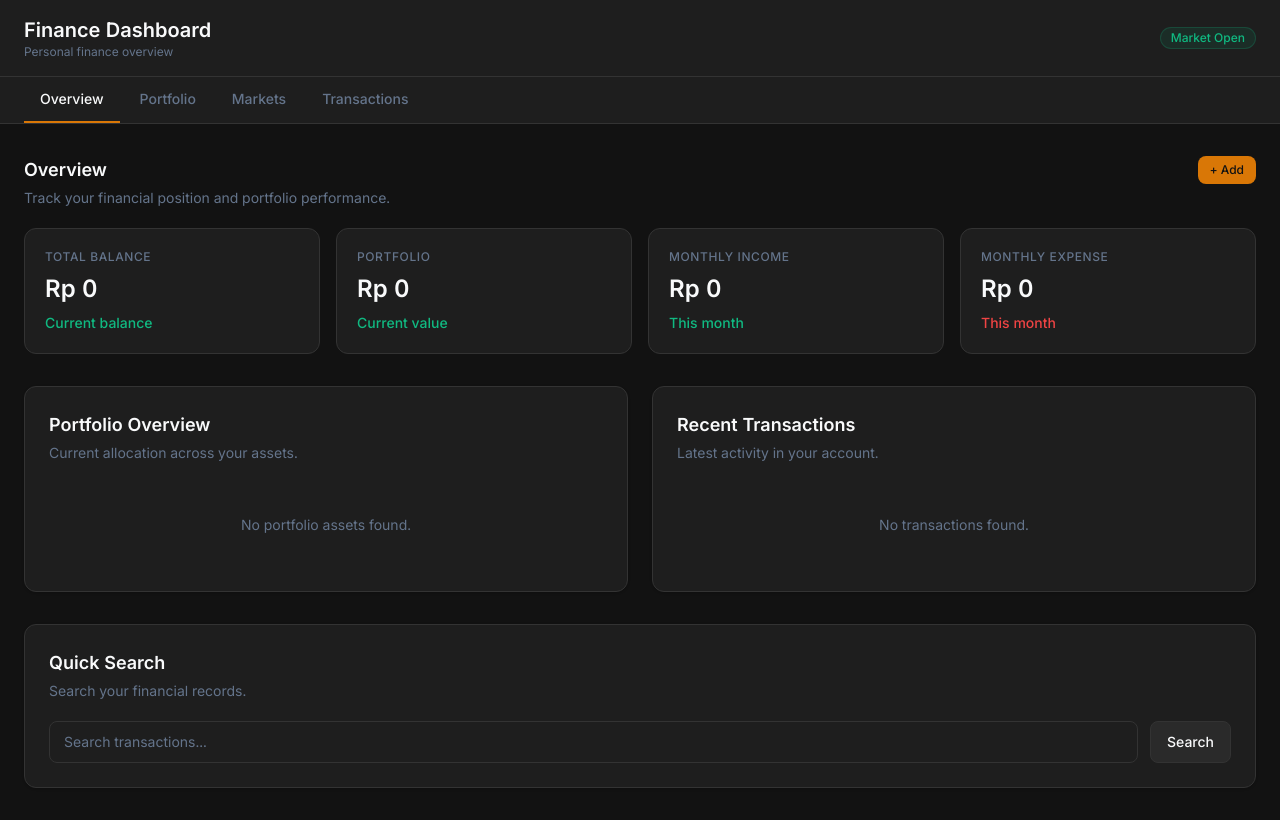
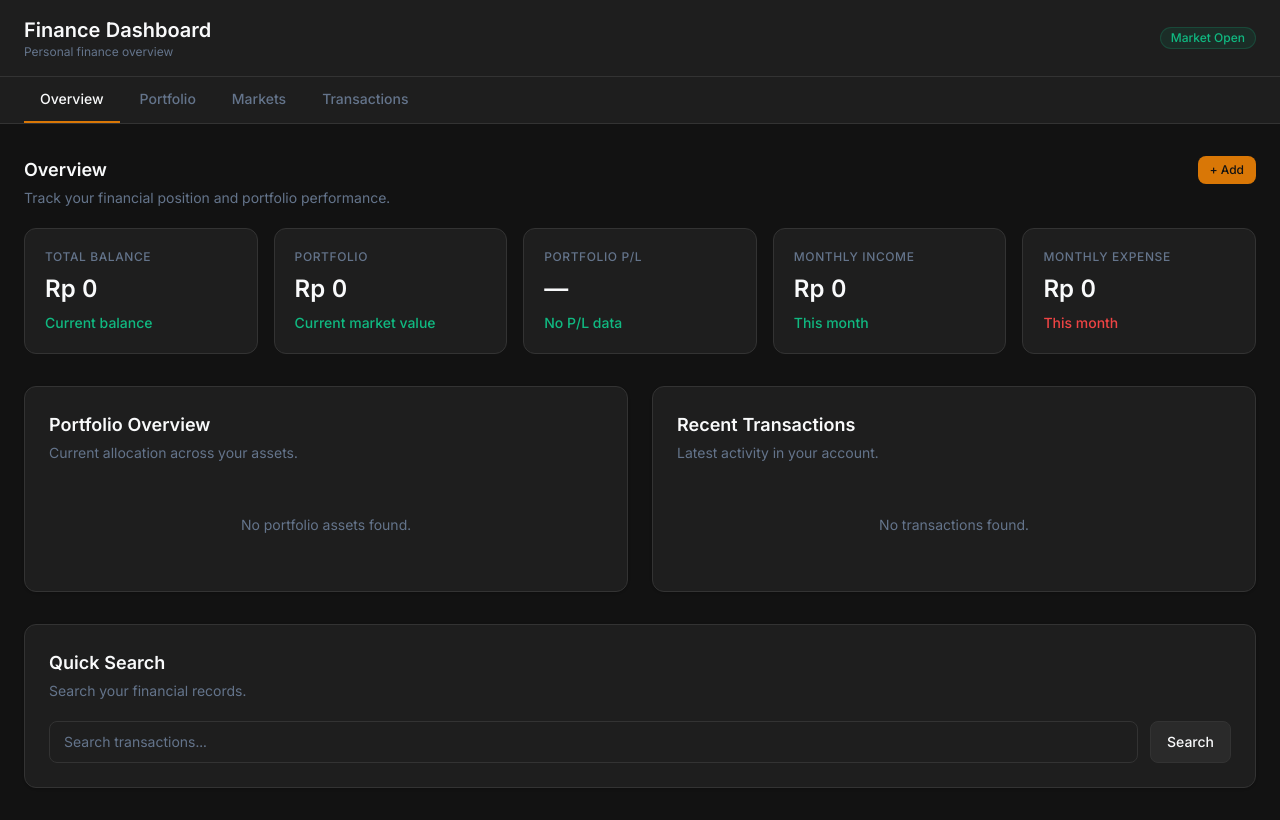
Before and after one commit to RAZKdev/Finance-Dashboard, a React (Vite) app: page / in a window 1280 px wide. Built offline with nearby package versions, Linux system fonts and the light colour scheme.

Commit message:
feat: connect portfolio metrics to dashboard stats

```diff
--- a/src/App.tsx
+++ b/src/App.tsx
@@ -22,6 +22,7 @@ import {
 import { QuickSearch } from './components/search';
 import { transactions } from './data/transactions';
 import { portfolioAssets } from './data/portfolio';
+import { calculatePortfolioMetrics } from './utils/portfolio';
 
 const TRANSACTIONS_STORAGE_KEY =
   'finance-dashboard-transactions-v1';
@@ -169,10 +170,47 @@ function App() {
     }
   );
 
+  const portfolioMetrics = portfolioList.map(
+    calculatePortfolioMetrics
+  );
+
   const portfolioValue = portfolioList.reduce(
-    (sum, asset) => sum + asset.value,
+    (sum, asset, index) =>
+      sum +
+      (portfolioMetrics[index].marketValue ?? asset.value),
     0
   );
+
+  const hasCompletePortfolioMetrics =
+    portfolioList.length > 0 &&
+    portfolioMetrics.every(
+      (metrics) =>
+        metrics.costBasis !== null &&
+        metrics.marketValue !== null &&
+        metrics.profitLoss !== null &&
+        metrics.profitLossPercent !== null
+    );
+
+  const portfolioProfitLoss = hasCompletePortfolioMetrics
+    ? portfolioMetrics.reduce(
+        (sum, metrics) => sum + (metrics.profitLoss ?? 0),
+        0
+      )
+    : null;
+
+  const portfolioCostBasis = hasCompletePortfolioMetrics
+    ? portfolioMetrics.reduce(
+        (sum, metrics) => sum + (metrics.costBasis ?? 0),
+        0
+      )
+    : 0;
+
+  const portfolioProfitLossPercent =
+    hasCompletePortfolioMetrics &&
+    portfolioCostBasis > 0 &&
+    portfolioProfitLoss !== null
+      ? (portfolioProfitLoss / portfolioCostBasis) * 100
+      : null;
 
 
   const handleSearch = () => {
@@ -321,6 +359,8 @@ function App() {
             <DashboardStats
               transactions={transactionList}
               portfolioValue={portfolioValue}
+              portfolioProfitLoss={portfolioProfitLoss}
+              portfolioProfitLossPercent={portfolioProfitLossPercent}
             />
 
             <section className="grid gap-6 lg:grid-cols-2">
--- a/src/components/dashboard/DashboardStats.tsx
+++ b/src/components/dashboard/DashboardStats.tsx
@@ -5,6 +5,8 @@ import type { Transaction } from '../../types/finance';
 interface DashboardStatsProps {
   transactions: Transaction[];
   portfolioValue: number;
+  portfolioProfitLoss: number | null;
+  portfolioProfitLossPercent: number | null;
 }
 
 const formatCurrency = (value: number) =>
@@ -13,6 +15,8 @@ const formatCurrency = (value: number) =>
 export const DashboardStats: React.FC<DashboardStatsProps> = ({
   transactions,
   portfolioValue,
+  portfolioProfitLoss,
+  portfolioProfitLossPercent,
 }) => {
   const currentMonth = new Date().toISOString().slice(0, 7);
 
@@ -36,8 +40,14 @@ export const DashboardStats: React.FC<DashboardStatsProps> = ({
     0
   );
 
+  const portfolioChange =
+    portfolioProfitLoss !== null &&
+    portfolioProfitLossPercent !== null
+      ? `${portfolioProfitLoss >= 0 ? '+' : ''}${portfolioProfitLossPercent.toFixed(2)}%`
+      : 'No P/L data';
+
   return (
-    <section className="grid gap-4 sm:grid-cols-2 lg:grid-cols-4">
+    <section className="grid gap-4 sm:grid-cols-2 lg:grid-cols-5">
       <StatCard
         label="Total Balance"
         value={formatCurrency(totalBalance)}
@@ -48,8 +58,27 @@ export const DashboardStats: React.FC<DashboardStatsProps> = ({
       <StatCard
         label="Portfolio"
         value={formatCurrency(portfolioValue)}
-        change="Current value"
+        change="Current market value"
         trend="up"
+      />
+
+      <StatCard
+        label="Portfolio P/L"
+        value={
+          portfolioProfitLoss !== null
+            ? `${portfolioProfitLoss >= 0 ? '+' : '-'}Rp ${Math.abs(
+                portfolioProfitLoss
+              ).toLocaleString('id-ID')}`
+            : '—'
+        }
+        change={portfolioChange}
+        trend={
+          portfolioProfitLoss === null
+            ? 'up'
+            : portfolioProfitLoss >= 0
+              ? 'up'
+              : 'down'
+        }
       />
 
       <StatCard
```
